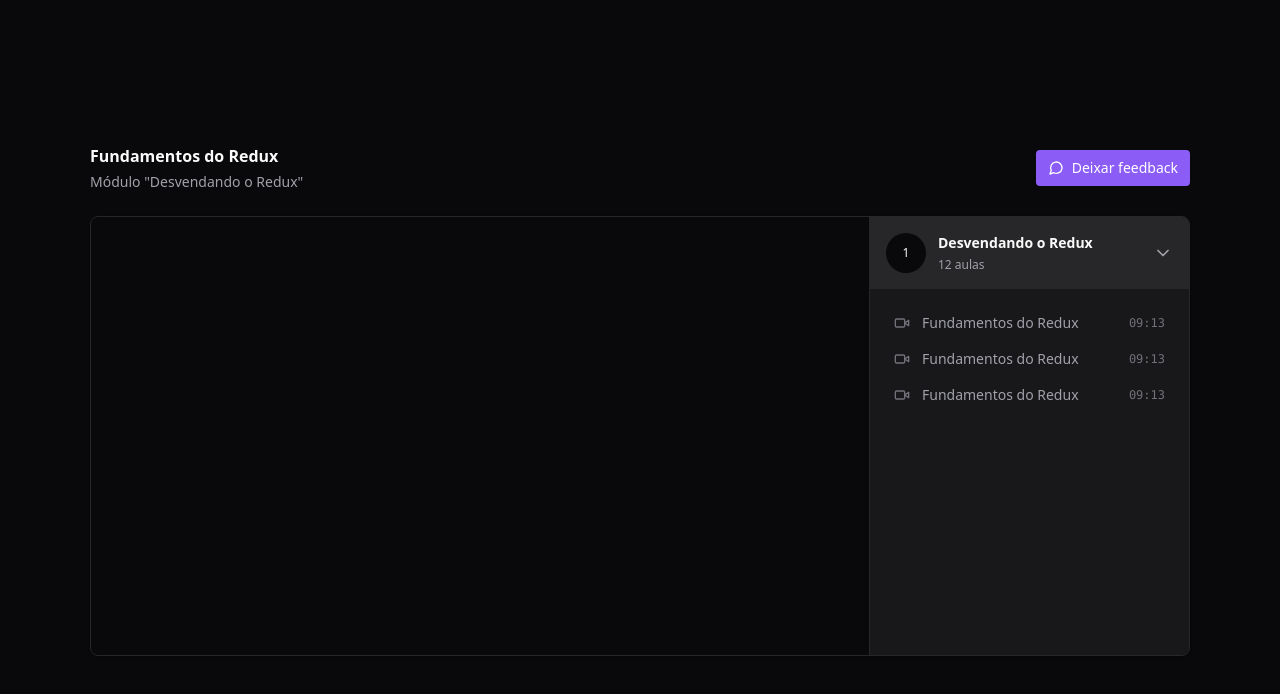
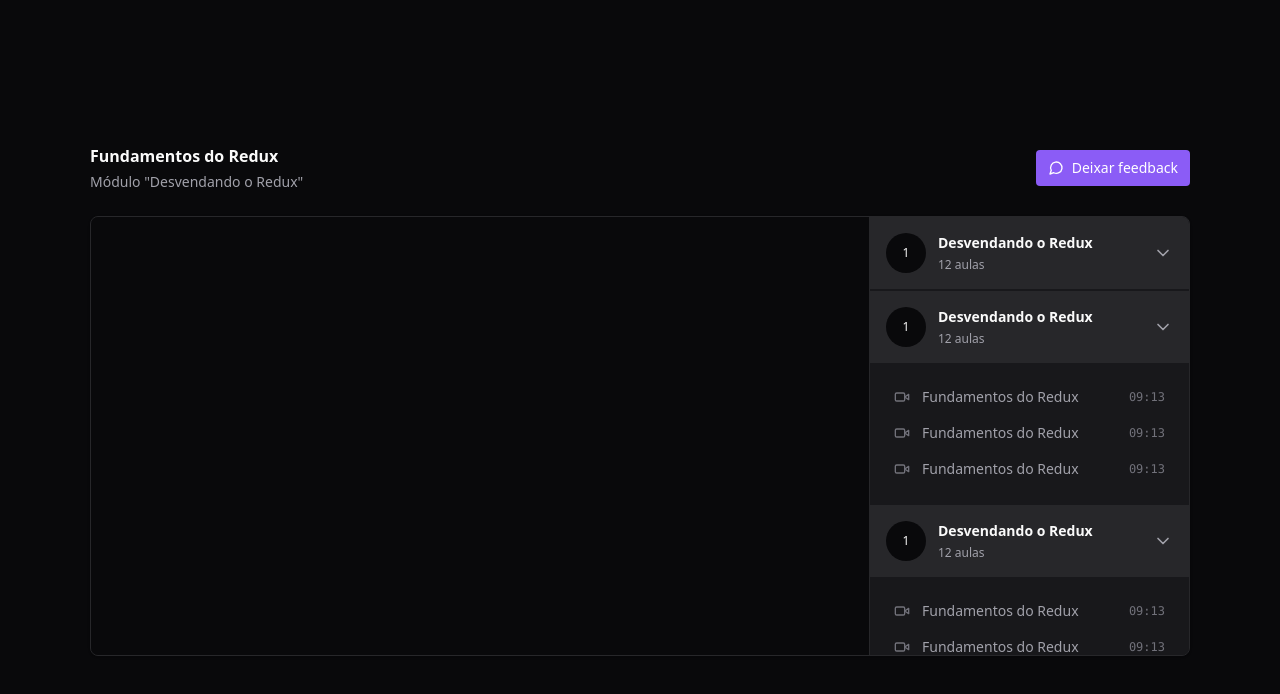
Before and after one commit to wellingtonrodriguesbr/player-with-redux, a React (Vite) app: page / in a window 1280 px wide. Shown: the top 694 px of the page. Built offline with nearby package versions, Linux system fonts and the light colour scheme.

Commit message:
style: scrollbar

```diff
--- a/src/pages/Player.tsx
+++ b/src/pages/Player.tsx
@@ -18,7 +18,7 @@
             Deixar feedback
           </button>
         </div>
-        <main className="realtive flex overflow-hidden rounded-lg border border-zinc-800 bg-zinc-900 shadow">
+        <main className="relative flex overflow-hidden rounded-lg border border-zinc-800 bg-zinc-900 shadow pr-80">
           <div className="flex-1">
             <div className="w-full bg-zinc-950 aspect-video">
               <ReactPlayer
@@ -29,7 +29,59 @@
               />
             </div>
           </div>
-          <aside className="w-80 border-l border-zinc-800 bg-zinc-900">
+          <aside className="w-80 absolute top-0 bottom-0 right-0 border-l border-zinc-800 bg-zinc-900 overflow-y-auto scrollbar scrollbar-thin scrollbar-track-zinc-900 scrollbar-thumb-zinc-700 divide-y-2 divide-zinc-900">
+            <div>
+              <button className="flex w-full items-center gap-3 bg-zinc-800 p-4">
+                <div className="flex h-10 w-10 rounded-full items-center justify-center bg-zinc-950 text-xs">
+                  1
+                </div>
+                <div className="flex flex-col gap-1 text-left">
+                  <strong className="text-sm">Desvendando o Redux</strong>
+                  <span className="text-xs text-zinc-400">12 aulas</span>
+                </div>
+                <ChevronDown className="w-5 h-5 text-zinc-400 ml-auto" />
+              </button>
+            </div>
+
+            <div>
+              <button className="flex w-full items-center gap-3 bg-zinc-800 p-4">
+                <div className="flex h-10 w-10 rounded-full items-center justify-center bg-zinc-950 text-xs">
+                  1
+                </div>
+                <div className="flex flex-col gap-1 text-left">
+                  <strong className="text-sm">Desvendando o Redux</strong>
+                  <span className="text-xs text-zinc-400">12 aulas</span>
+                </div>
+                <ChevronDown className="w-5 h-5 text-zinc-400 ml-auto" />
+              </button>
+
+              <nav className="relative flex flex-col gap-4 p-6">
+                <button className="flex items-center gap-3 text-sm text-zinc-400">
+                  <Video className="w-4 h-4 text-zinc-500" />
+                  <span>Fundamentos do Redux</span>
+                  <span className="ml-auto font-mono text-xs text-zinc-500">
+                    09:13
+                  </span>
+                </button>
+
+                <button className="flex items-center gap-3 text-sm text-zinc-400">
+                  <Video className="w-4 h-4 text-zinc-500" />
+                  <span>Fundamentos do Redux</span>
+                  <span className="ml-auto font-mono text-xs text-zinc-500">
+                    09:13
+                  </span>
+                </button>
+
+                <button className="flex items-center gap-3 text-sm text-zinc-400">
+                  <Video className="w-4 h-4 text-zinc-500" />
+                  <span>Fundamentos do Redux</span>
+                  <span className="ml-auto font-mono text-xs text-zinc-500">
+                    09:13
+                  </span>
+                </button>
+              </nav>
+            </div>
+
             <div>
               <button className="flex w-full items-center gap-3 bg-zinc-800 p-4">
                 <div className="flex h-10 w-10 rounded-full items-center justify-center bg-zinc-950 text-xs">
--- a/tailwind.config.js
+++ b/tailwind.config.js
@@ -4,5 +4,5 @@
   theme: {
     extend: {},
   },
-  plugins: [],
+  plugins: [require("tailwind-scrollbar")],
 };
```
